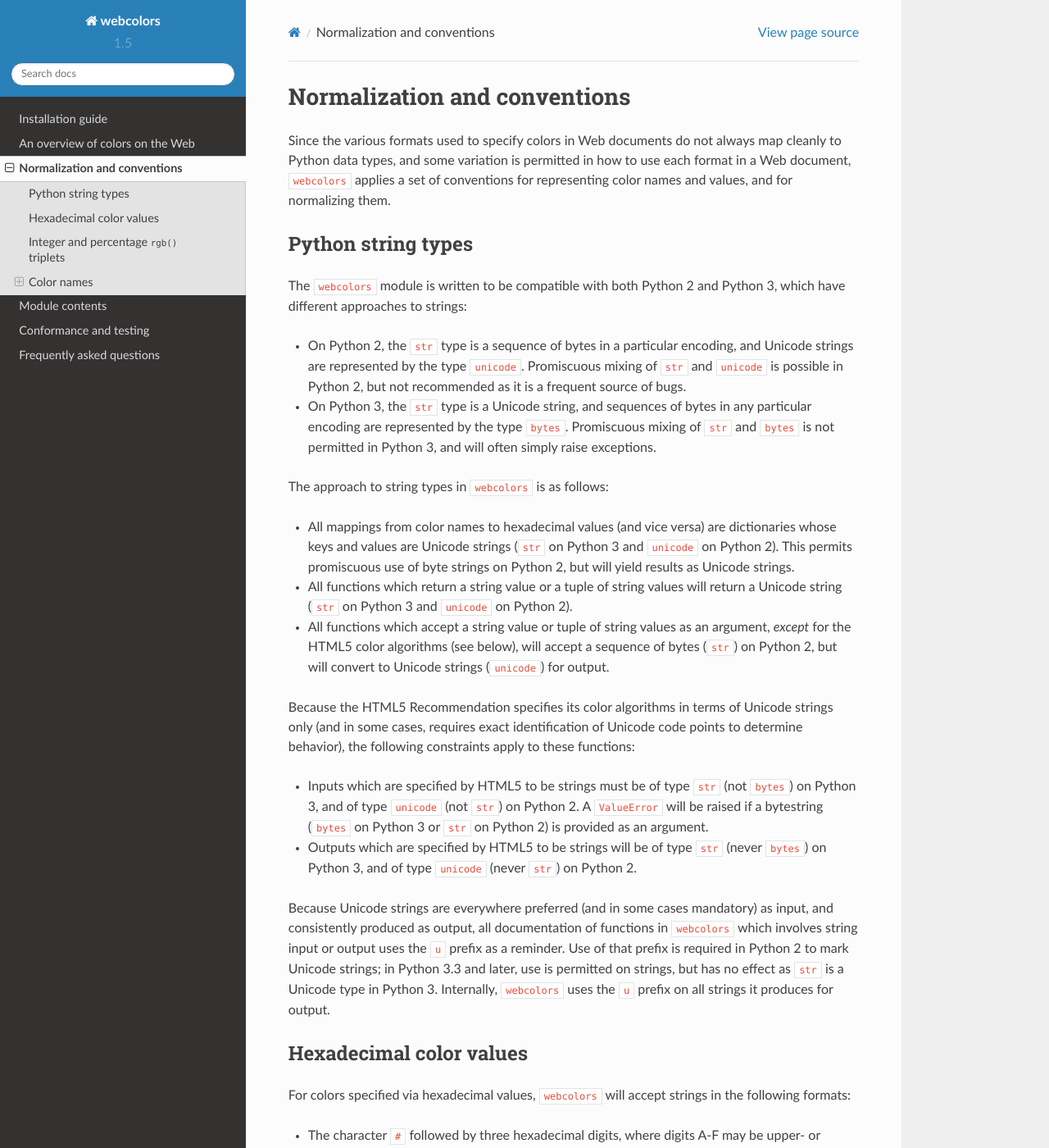
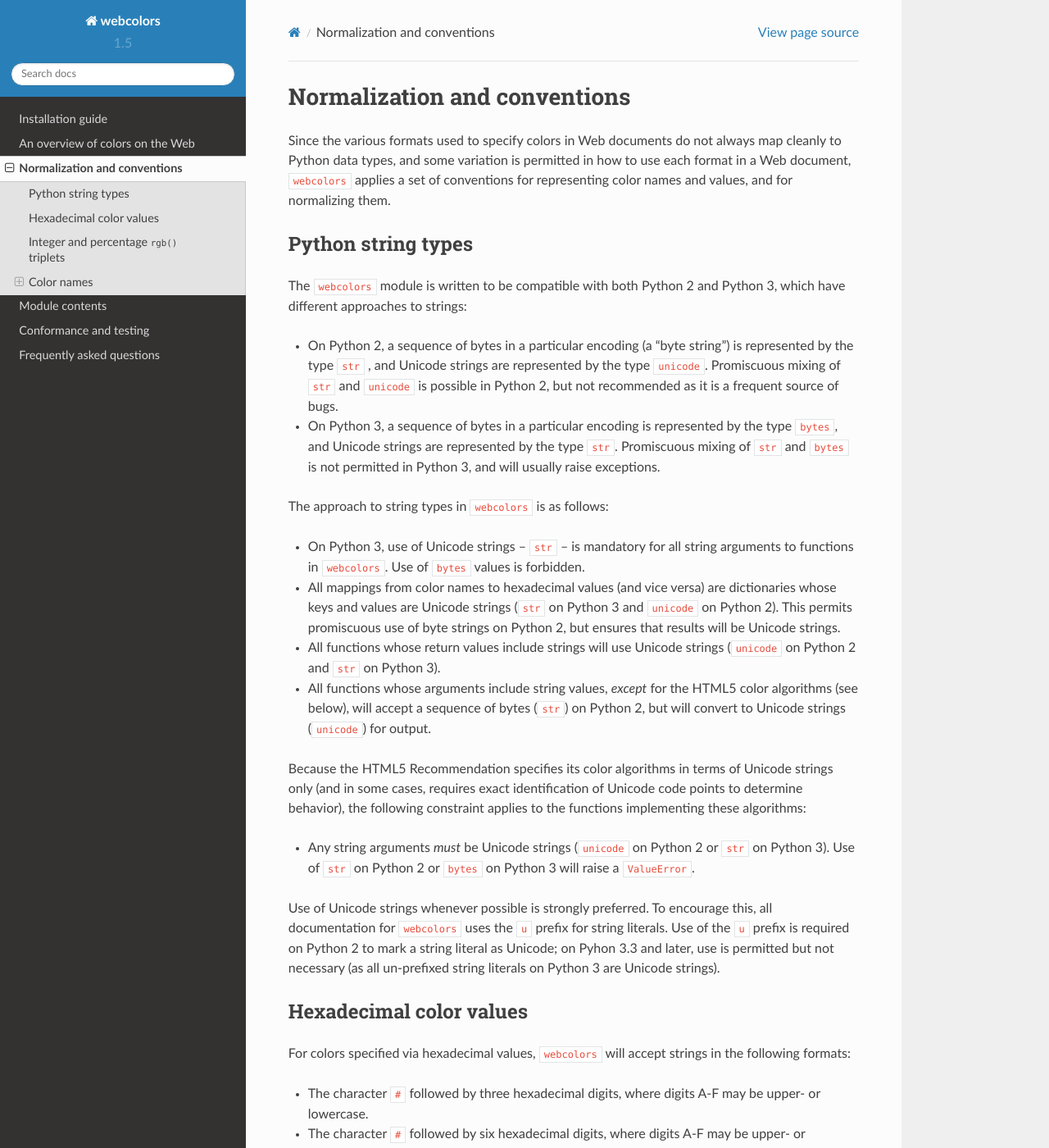
Before and after one commit to ubernostrum/webcolors, a Sphinx documentation site: the page built from docs/conventions.rst, in a window 1280 px wide and 1400 px high. Shown: the whole window at 82% size. Built offline with Sphinx 7.4.7 and the Read the Docs theme 2.0.0, drawn with Linux system fonts in a browser that asks for light colours; some of the changed text lies outside the part shown.

Commit message:
Followup to Unicode-oriented overhaul.

```diff
--- a/docs/conventions.rst
+++ b/docs/conventions.rst
@@ -11,63 +11,62 @@
 and for normalizing them.
 
 
+.. _string-types:
+
 Python string types
 -------------------
 
 The ``webcolors`` module is written to be compatible with both Python
 2 and Python 3, which have different approaches to strings:
 
-* On Python 2, the ``str`` type is a sequence of bytes in a particular
-  encoding, and Unicode strings are represented by the type
-  ``unicode``. Promiscuous mixing of ``str`` and ``unicode`` is
-  possible in Python 2, but not recommended as it is a frequent source
-  of bugs.
+* On Python 2, a sequence of bytes in a particular encoding (a "byte
+  string") is represented by the type ``str`` , and Unicode strings
+  are represented by the type ``unicode``. Promiscuous mixing of
+  ``str`` and ``unicode`` is possible in Python 2, but not recommended
+  as it is a frequent source of bugs.
 
-* On Python 3, the ``str`` type is a Unicode string, and sequences of
-  bytes in any particular encoding are represented by the type
-  ``bytes``. Promiscuous mixing of ``str`` and ``bytes`` is not
-  permitted in Python 3, and will often simply raise exceptions.
+* On Python 3, a sequence of bytes in a particular encoding is
+  represented by the type ``bytes``, and Unicode strings are
+  represented by the type ``str``. Promiscuous mixing of ``str`` and
+  ``bytes`` is not permitted in Python 3, and will usually raise
+  exceptions.
 
 The approach to string types in ``webcolors`` is as follows:
+
+* On Python 3, use of Unicode strings -- ``str`` -- is mandatory for
+  all string arguments to functions in ``webcolors``. Use of ``bytes``
+  values is forbidden.
 
 * All mappings from color names to hexadecimal values (and vice versa)
   are dictionaries whose keys and values are Unicode strings (``str``
   on Python 3 and ``unicode`` on Python 2). This permits promiscuous
-  use of byte strings on Python 2, but will yield results as Unicode
-  strings.
+  use of byte strings on Python 2, but ensures that results will be
+  Unicode strings.
 
-* All functions which return a string value or a tuple of string
-  values will return a Unicode string (``str`` on Python 3 and
-  ``unicode`` on Python 2).
+* All functions whose return values include strings will use Unicode
+  strings (``unicode`` on Python 2 and ``str`` on Python 3).
 
-* All functions which accept a string value or tuple of string values
-  as an argument, *except* for the HTML5 color algorithms (see below),
-  will accept a sequence of bytes (``str``) on Python 2, but will
-  convert to Unicode strings (``unicode``) for output.
+* All functions whose arguments include string values, *except* for
+  the HTML5 color algorithms (see below), will accept a sequence of
+  bytes (``str``) on Python 2, but will convert to Unicode strings
+  (``unicode``) for output.
 
 Because the HTML5 Recommendation specifies its color algorithms in
 terms of Unicode strings only (and in some cases, requires exact
 identification of Unicode code points to determine behavior), the
-following constraints apply to these functions:
+following constraint applies to the functions implementing these
+algorithms:
 
-* Inputs which are specified by HTML5 to be strings must be of type
-  ``str`` (not ``bytes``) on Python 3, and of type ``unicode`` (not
-  ``str``) on Python 2. A ``ValueError`` will be raised if a
-  bytestring (``bytes`` on Python 3 or ``str`` on Python 2) is
-  provided as an argument.
+* Any string arguments *must* be Unicode strings (``unicode`` on
+  Python 2 or ``str`` on Python 3). Use of ``str`` on Python 2 or
+  ``bytes`` on Python 3 will raise a ``ValueError``.
 
-* Outputs which are specified by HTML5 to be strings will be of type
-  ``str`` (never ``bytes``) on Python 3, and of type ``unicode``
-  (never ``str``) on Python 2.
-
-Because Unicode strings are everywhere preferred (and in some cases
-mandatory) as input, and consistently produced as output, all
-documentation of functions in ``webcolors`` which involves string
-input or output uses the ``u`` prefix as a reminder. Use of that
-prefix is required in Python 2 to mark Unicode strings; in Python 3.3
-and later, use is permitted on strings, but has no effect as ``str``
-is a Unicode type in Python 3. Internally, ``webcolors`` uses the
-``u`` prefix on all strings it produces for output.
+Use of Unicode strings whenever possible is strongly preferred. To
+encourage this, all documentation for ``webcolors`` uses the ``u``
+prefix for string literals. Use of the ``u`` prefix is required on
+Python 2 to mark a string literal as Unicode; on Pyhon 3.3 and later,
+use is permitted but not necessary (as all un-prefixed string literals
+on Python 3 are Unicode strings).
 
 
 Hexadecimal color values
@@ -102,9 +101,10 @@
 
 Functions which work with integer ``rgb()`` triplets accept and return
 them as a 3-tuple of Python ``int``. Functions which work with
-percentage ``rgb()`` triplets accept and return them as a 3-tuple of
-Python Unicode strings (``unicode`` or ``str`` depending on Python
-version).
+percentage ``rgb()`` triplets accept them as 3-tuple of Python strings
+(either ``str`` or ``unicode`` is permitted on Python 2; only ``str``
+is permitted on Python 3) and return them as a 3-tuple of Python
+Unicode strings (``unicode`` or ``str`` depending on Python version).
 
 Internally, Python ``float`` is used in some conversions to and from
 the triplet representations; for each function which may have the
@@ -132,10 +132,10 @@
 -----------
 
 For colors specified via predefined names, ``webcolors`` will accept
-strings containing names so long as they contain no spaces or
-non-alphabetic characters, and regardless of case. Thus, for example,
-``AliceBlue`` and ``aliceblue`` are both accepted, and both will refer
-to the same color (namely, ``rgb(240, 248, 255)``).
+strings containing names case-insensitively, so long as they contain
+no spaces or non-alphabetic characters. Thus, for example,
+``u'AliceBlue'`` and ``u'aliceblue'`` are both accepted, and both will
+refer to the same color (namely, ``rgb(240, 248, 255)``).
 
 For output which consists of a color name, and for functions which
 perform intermediate conversion to a predefined name before returning
```
Also changed, not shown: docs/contents.rst (+19 -15 lines).
